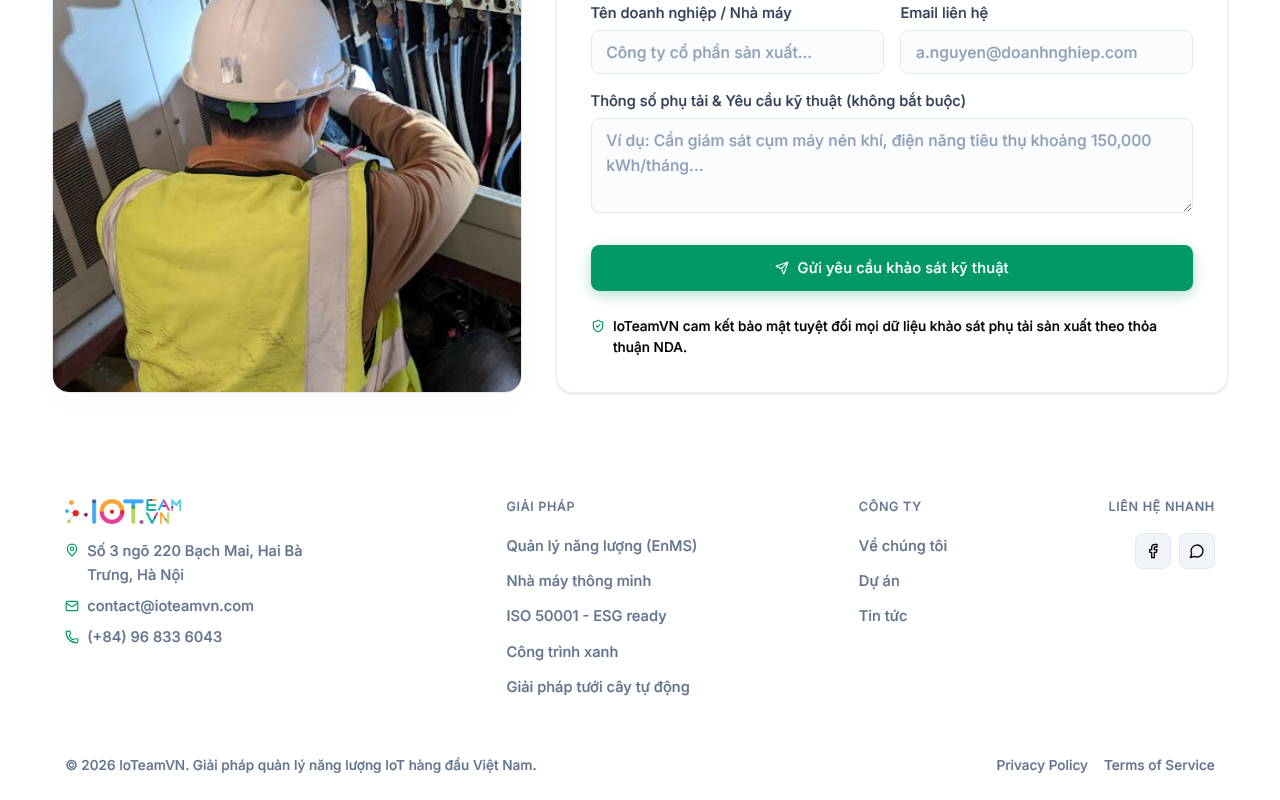
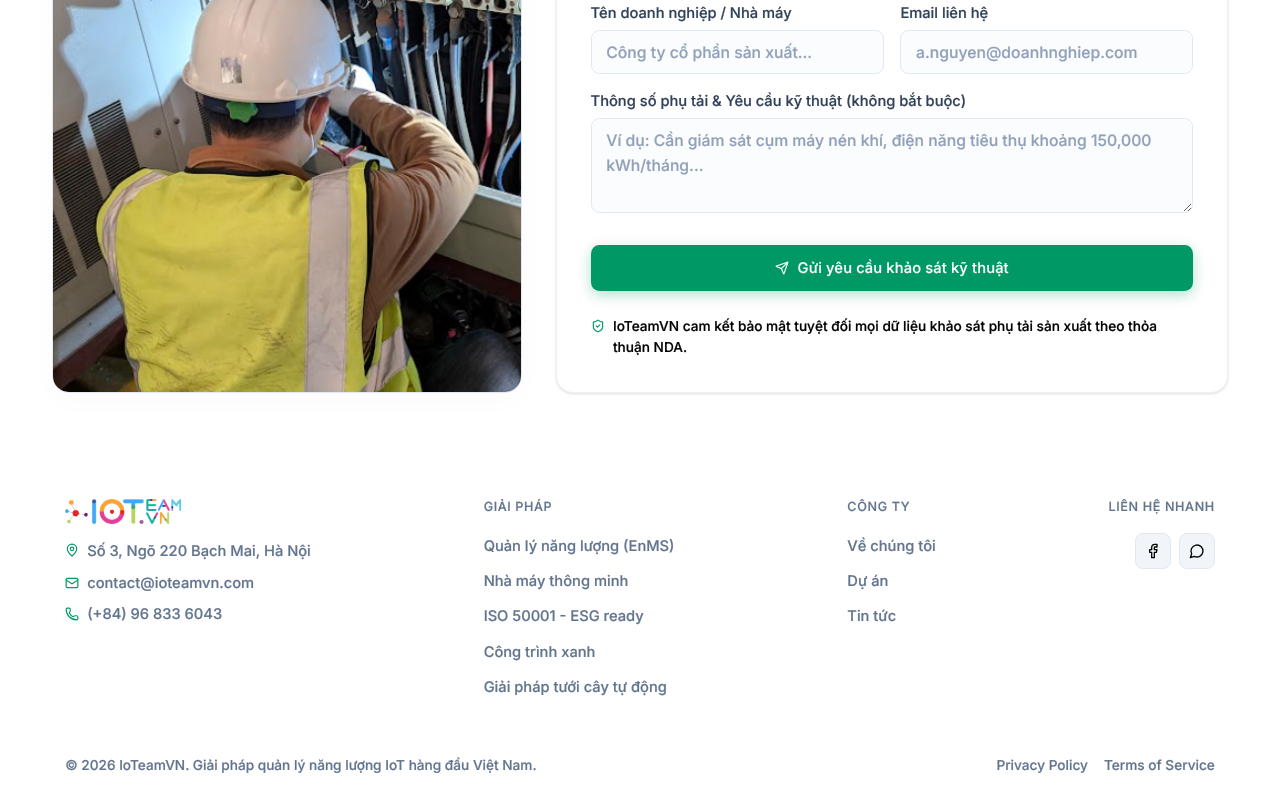
Before and after one commit to ledmonitor2005-ship-it/ioteam-frontend, a React (Vite) app: page / in a window 1280 px wide. Shown: the part 6718-7518 px from the top of the page. Built offline with nearby package versions, Linux system fonts and the light colour scheme.

Commit message:
thay doi dia chi o footer

```diff
--- a/index.html
+++ b/index.html
@@ -41,7 +41,7 @@
       "sameAs": ["https://www.facebook.com/ioteamvietnam"],
       "address": {
         "@type": "PostalAddress",
-        "streetAddress": "Số 3 ngõ 220 Bạch Mai",
+        "streetAddress": "Số 3, Ngõ 220 Bạch Mai",
         "addressLocality": "Hai Bà Trưng",
         "addressRegion": "Hà Nội",
         "addressCountry": "VN"
--- a/reports/05_SEO_MASTER_PLAN.md
+++ b/reports/05_SEO_MASTER_PLAN.md
@@ -144,7 +144,7 @@ Add all blocks inside `<script type="application/ld+json">` tags in `<head>`.
   ],
   "address": {
     "@type": "PostalAddress",
-    "streetAddress": "Số 3 ngõ 220 Bạch Mai",
+    "streetAddress": "Số 3, Ngõ 220 Bạch Mai",
     "addressLocality": "Hai Bà Trưng",
     "addressRegion": "Hà Nội",
     "addressCountry": "VN"
--- a/src/app/components/SiteFooter.tsx
+++ b/src/app/components/SiteFooter.tsx
@@ -43,7 +43,7 @@ export function SiteFooter() {
             <ul style={{ listStyle: 'none', padding: 0, margin: 0, display: 'flex', flexDirection: 'column', gap: '8px' }}>
               <li style={{ display: 'flex', gap: '8px', alignItems: 'flex-start' }}>
                 <MapPin size={14} className="text-emerald-600 shrink-0 mt-0.5" style={{ transition: 'color 0.3s' }} />
-                <span className="text-body-sm text-slate-500 dark:text-slate-300" style={{ transition: 'color 0.3s' }}>Số 3 ngõ 220 Bạch Mai, Hai Bà Trưng, Hà Nội</span>
+                <span className="text-body-sm text-slate-500 dark:text-slate-300" style={{ transition: 'color 0.3s' }}>Số 3, Ngõ 220 Bạch Mai, Hà Nội</span>
               </li>
               <li style={{ display: 'flex', gap: '8px', alignItems: 'center' }}>
                 <Mail size={14} className="text-emerald-600 shrink-0" style={{ transition: 'color 0.3s' }} />
```
Also changed, not shown: 2 other files (tests, documents, lock files or other folders).
